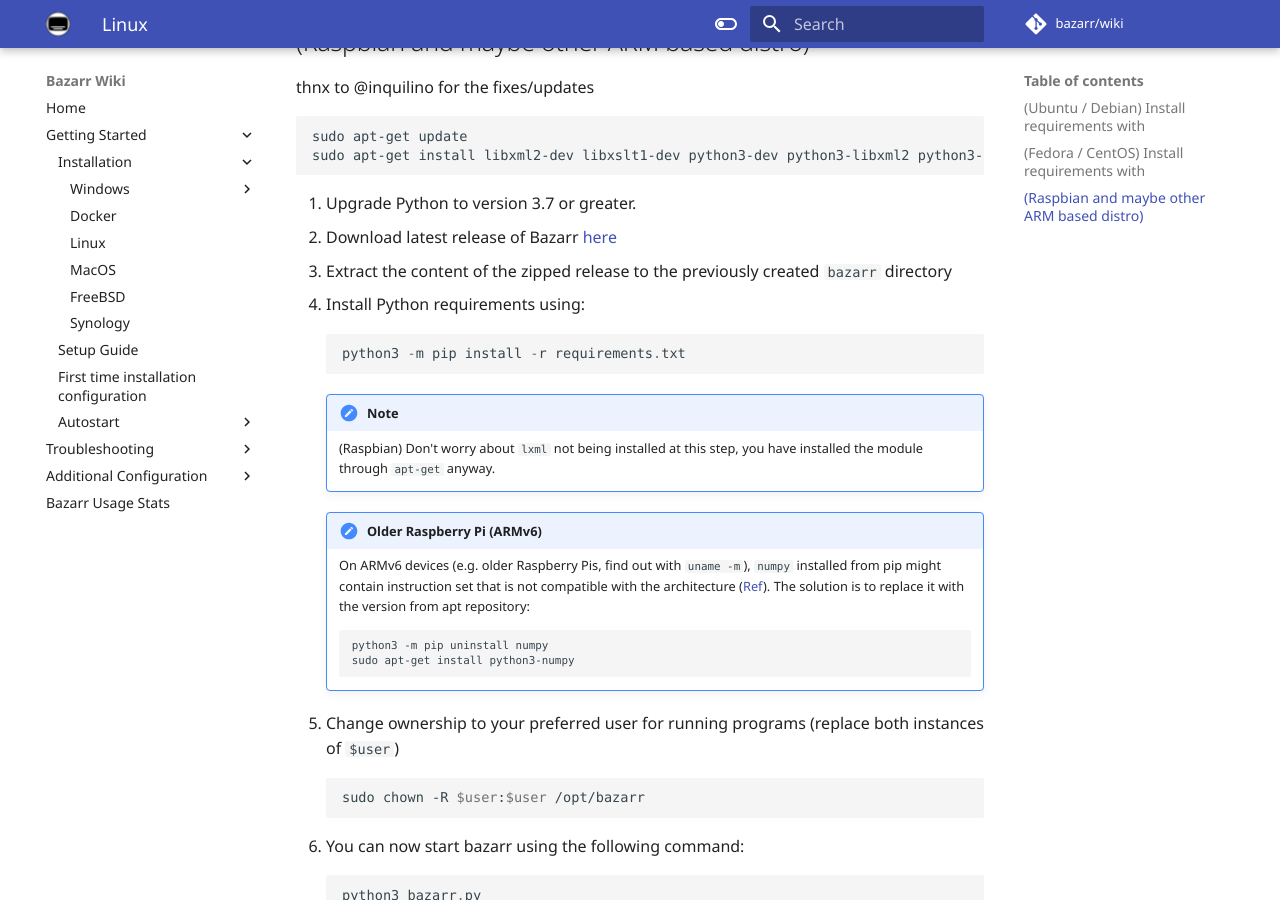
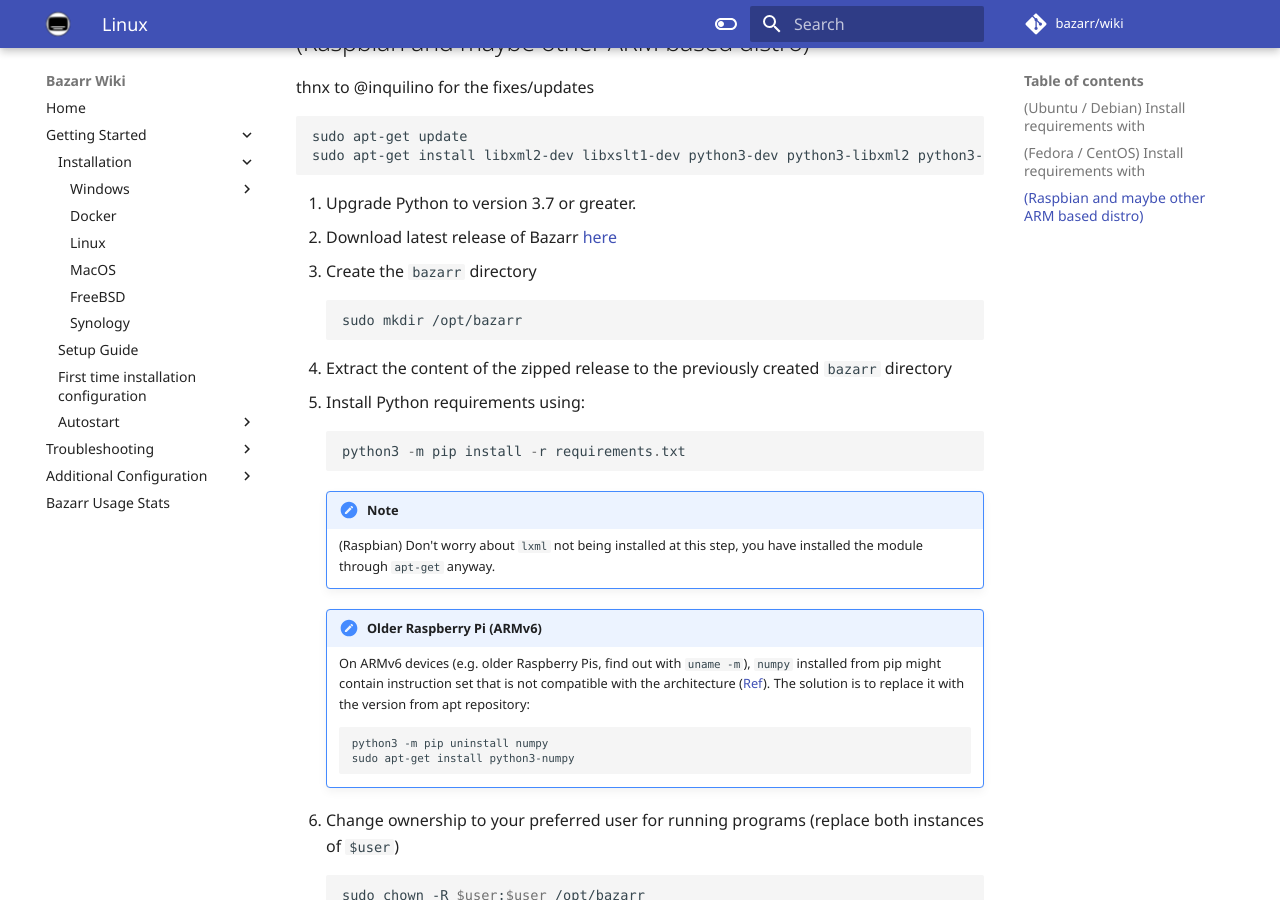
Before and after one commit to bazarr/wiki, an MkDocs documentation site: the page built from docs/Getting-Started/Installation/Linux/linux.md, in a window 1280 px wide and 900 px high, scrolled down 418 px. Built offline with MkDocs 1.6.1 and Material for MkDocs 9.7.7, drawn with Linux system fonts in a browser that asks for light colours; some web fonts are replaced; comment, search, counter and statistics services are not loaded.

Commit message:
docs: explicitly reference /opt/folder

````diff
--- a/docs/Getting-Started/Installation/Linux/linux.md
+++ b/docs/Getting-Started/Installation/Linux/linux.md
@@ -23,6 +23,12 @@ thnx to @inquilino for the fixes/updates
 
 1. Upgrade Python to version 3.7 or greater.
 1. Download latest release of Bazarr [here](https://github.com/morpheus65535/bazarr/releases/latest/download/bazarr.zip)
+1. Create the `bazarr` directory
+
+    ```shell
+    sudo mkdir /opt/bazarr
+    ```
+
 1. Extract the content of the zipped release to the previously created `bazarr` directory
 1. Install Python requirements using:
 
````
